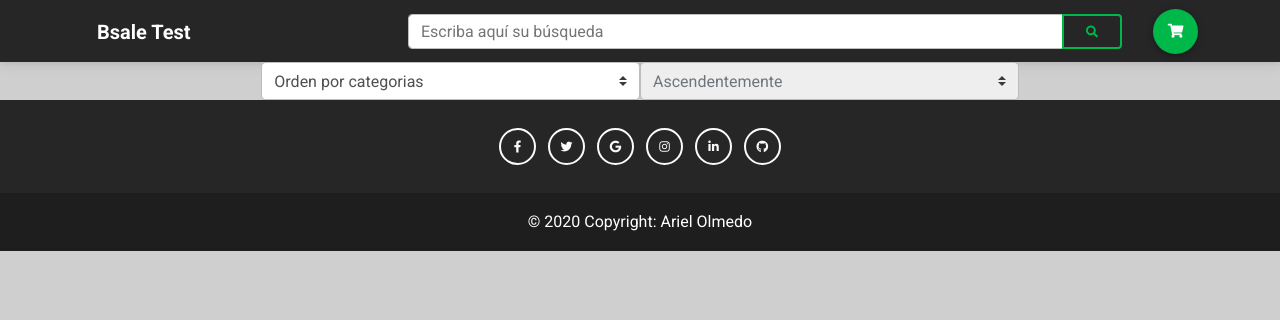
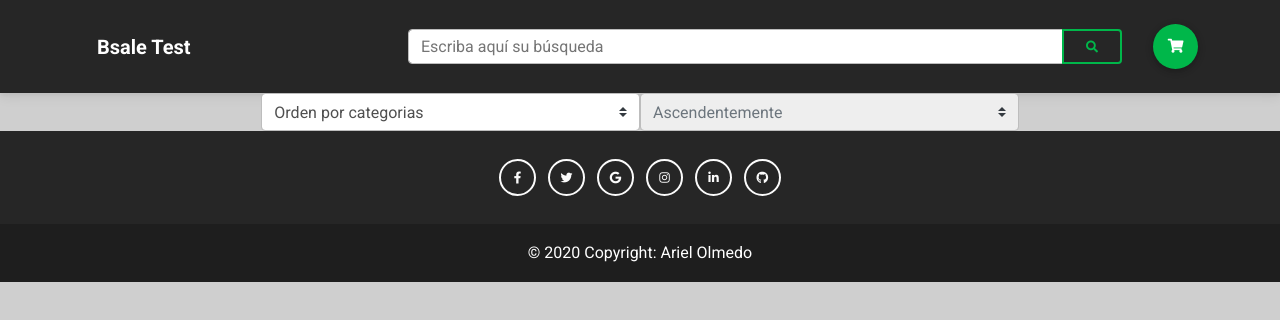
Before and after one commit to ArielOlmedo/bsale-test, a website built with Parcel: page index.html in a window 1280 px wide. Built offline with nearby package versions, Linux system fonts and the light colour scheme; no server answers.

Commit message:
cambio tamaño navbar

```diff
--- a/index.html
+++ b/index.html
@@ -48,7 +48,7 @@
 <body style="background-color:rgba(161,161,161,0.5);">
 
   <!-- Navbar -->
-  <nav class="navbar navbar-expand-lg navbar-light bg-dark ">
+  <nav class="py-4 navbar navbar-expand-lg navbar-light bg-dark ">
     <!-- Container wrapper -->
     <div class="container-fluid container-lg">
       <!-- Navbar brand -->
```
